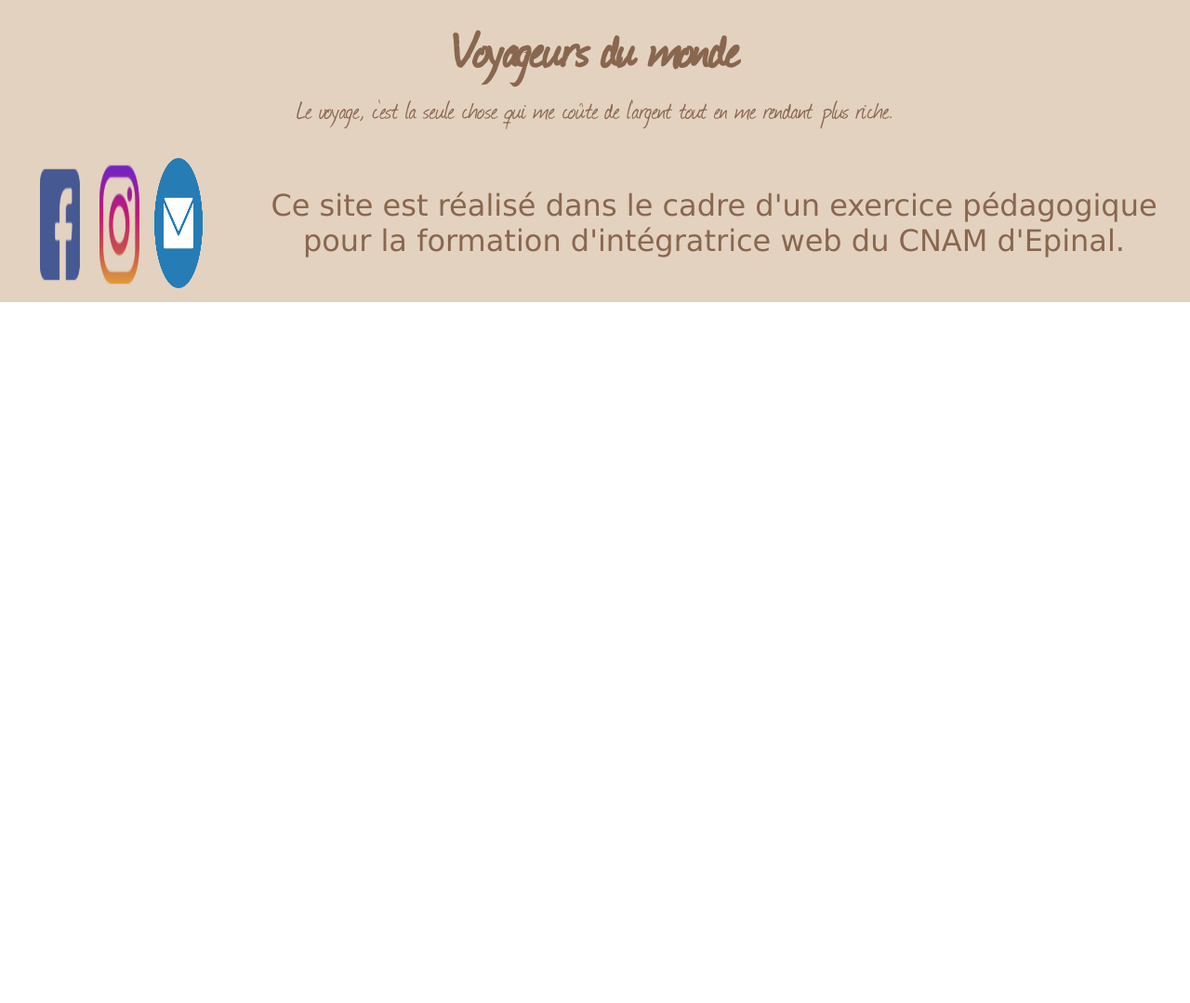
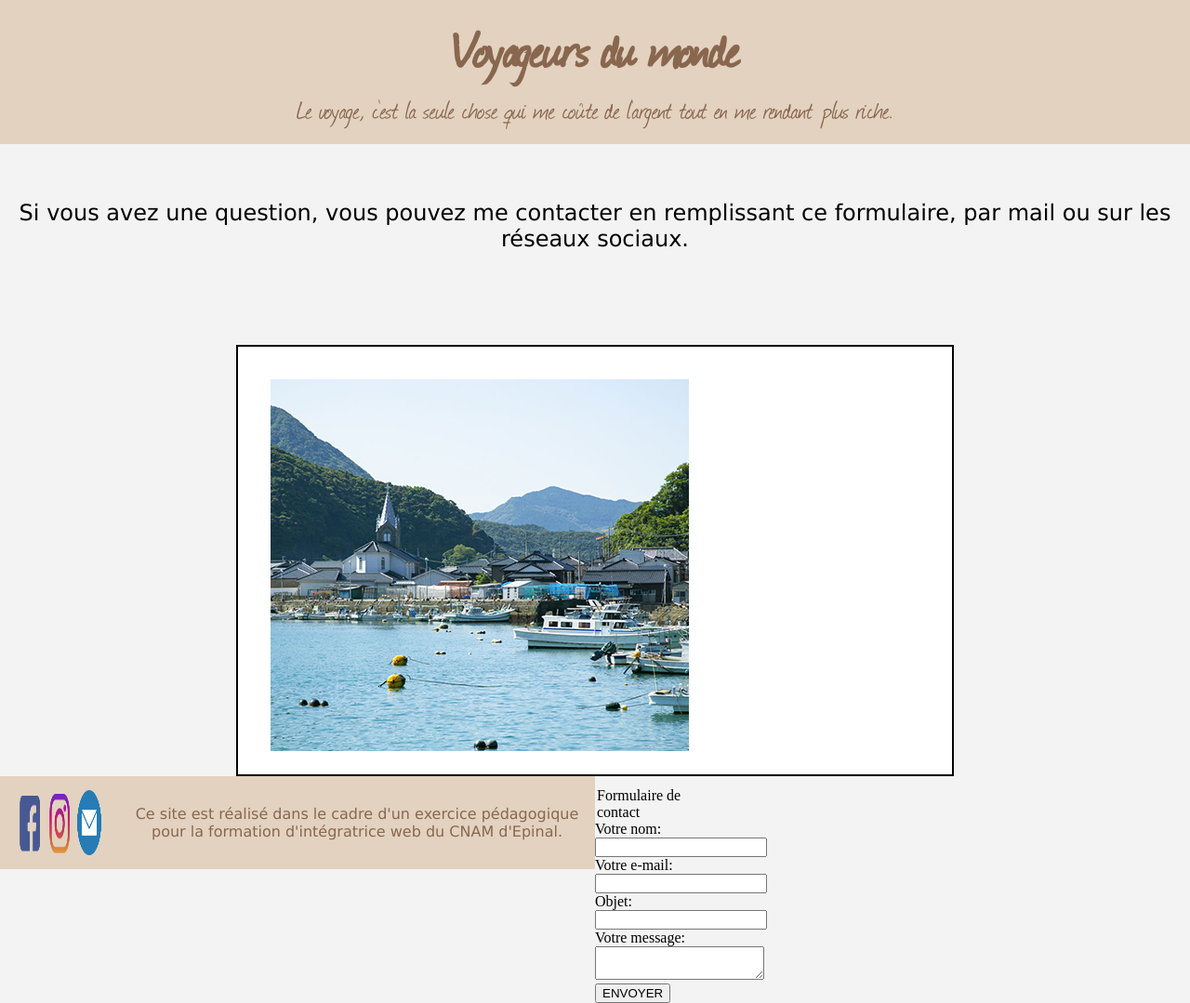
Before and after one commit to ElodieSimonnet/Site_voyage_stage, a PHP site: page /form.php in a window 1280 px wide. Shown: the whole page at 93% size. Before the commit the page ends 325 px from the top, so only its background shows below. Run offline with PHP 8.4, Linux system fonts and the light colour scheme.

Commit message:
form first commit

```diff
--- a/css/fonts.css
+++ b/css/fonts.css
@@ -19,8 +19,16 @@ h1{
 p{
 	font-size: 2em;
 }
+
+body > p {
+	font-family: 'Verdana';
+	text-align: center;
+	font-size: 1.5em;
+}
+
 footer > p {
 	color: #89674F;
 	text-align: center;
 	font-family: 'Verdana';
+	font-size: 1em;
 }
--- a/css/mise-en-page.css
+++ b/css/mise-en-page.css
@@ -2,6 +2,7 @@ body {
 	width: 100%;
 	margin: 0 auto;
 }
+
 header > p {
 	text-align: center;
 	padding-bottom: 15px;
@@ -13,15 +14,67 @@ h1 {
 	padding-top: 10px;
 	margin: 0;
 }
+
+body > p {
+
+	margin: 60px 0 100px 0;
+}
+
+#carte_blanche {
+	width: 60%;
+	height: 460px;
+	margin: 0 auto;
+}
+
+
+#photo {
+	width: 50%;
+	height: 474px;
+}
+
+#photo > img {
+	width: auto;
+	margin: 35px;
+}
+
+
+legend {
+	width: 50%;
+}
+
+#formulaire {
+	width: 50%;
+	display: flex;
+	float: right;
+	align-items: flex-start;
+}
+
+
+form {
+	width: 50%;
+	display: flex;
+
+	flex-direction: column;
+	align-content: center;
+}
+
+
+label {
+    display: block;
+
+}
+
 footer {
 	display: flex;
 	flex-direction: row;
 	padding: 15px 0;
 }
+
 footer > p {
 	width: 80%;
 	align-self: center;
 }
+
 #reseau-container {
     width: 20%;
     display: flex;
--- a/css/styles.css
+++ b/css/styles.css
@@ -1,6 +1,16 @@
 header {
 	background-color: #E3D2C0;
 }
+
+body {
+	background-color: #F4F3F3;
+}
+
+#carte_blanche {
+	background-color: white;
+	border: 2px solid black;
+}
+
 footer {
 	background-color: #E3D2C0;
 }
--- a/form.php
+++ b/form.php
@@ -9,6 +9,36 @@
 	</head>
     <?php include ('header.php'); ?>
 	<body>
+		<p> Si vous avez une question, vous pouvez me contacter en remplissant ce formulaire, par mail ou sur les réseaux sociaux. </p>
+		<div id="carte_blanche">
+			<div id="photo">
+				<img src="img/carte.png">
+			</div>
+
+			<div id="formulaire">
+			<form>
+				<legend>Formulaire de contact</legend>
+  				<article id="case">
+    				<label for="name">Votre nom:</label>
+    				<input type="text" id="name" name="user_name" >
+
+    				<label for="mail">Votre e-mail:</label>
+    				<input type="text" required id="mail" name="user_mail" >
+
+    				<label for="objet">Objet:</label>
+    				<input type="text" name="objet" id="objet">
+
+    				<label for="msg">Votre message:</label>
+        			<textarea id="msg" name="user_message"></textarea>
+        		</article>
+
+        		<article>
+    				<button type="submit">ENVOYER</button>
+            	</article>
+    		</form>
+    		</div>
+
+		</div>
 
 	</body>
     <?php include ('footer.php'); ?>
```
Also changed, not shown: img/carte.png (added).
